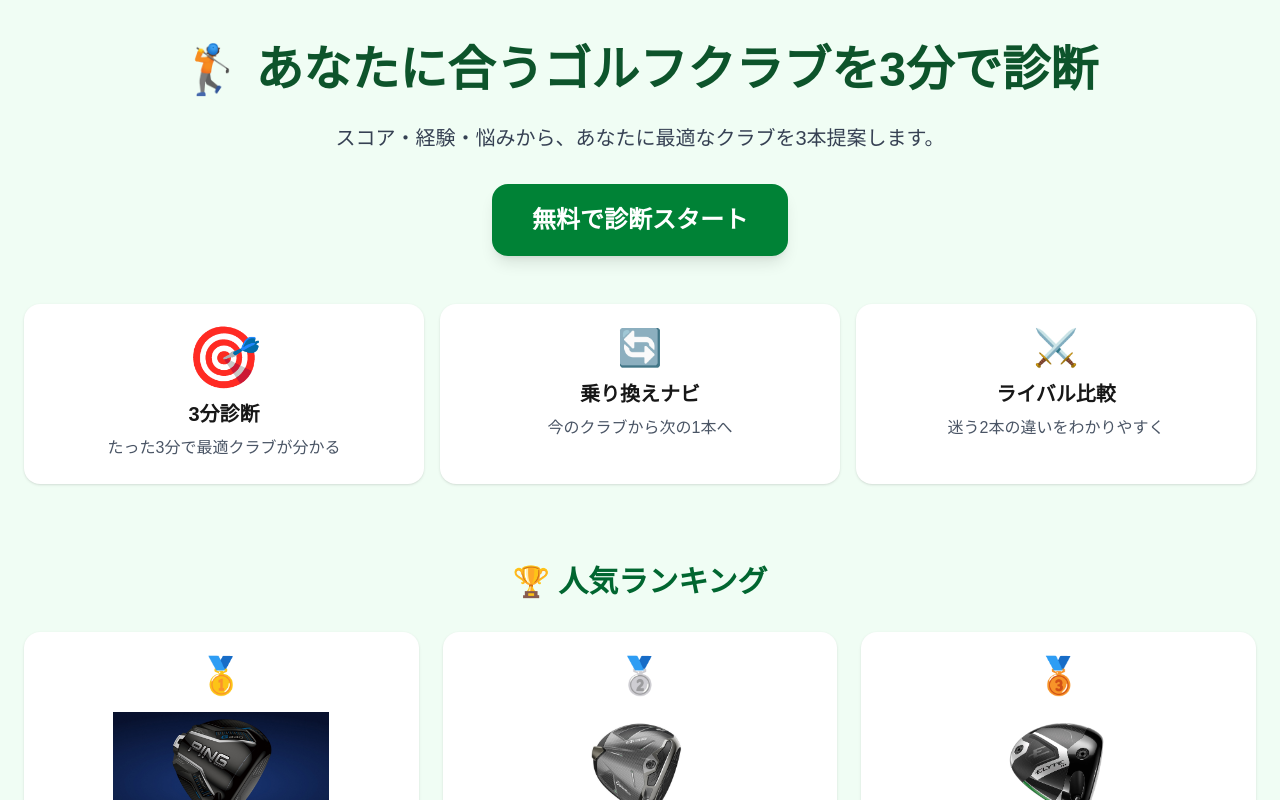
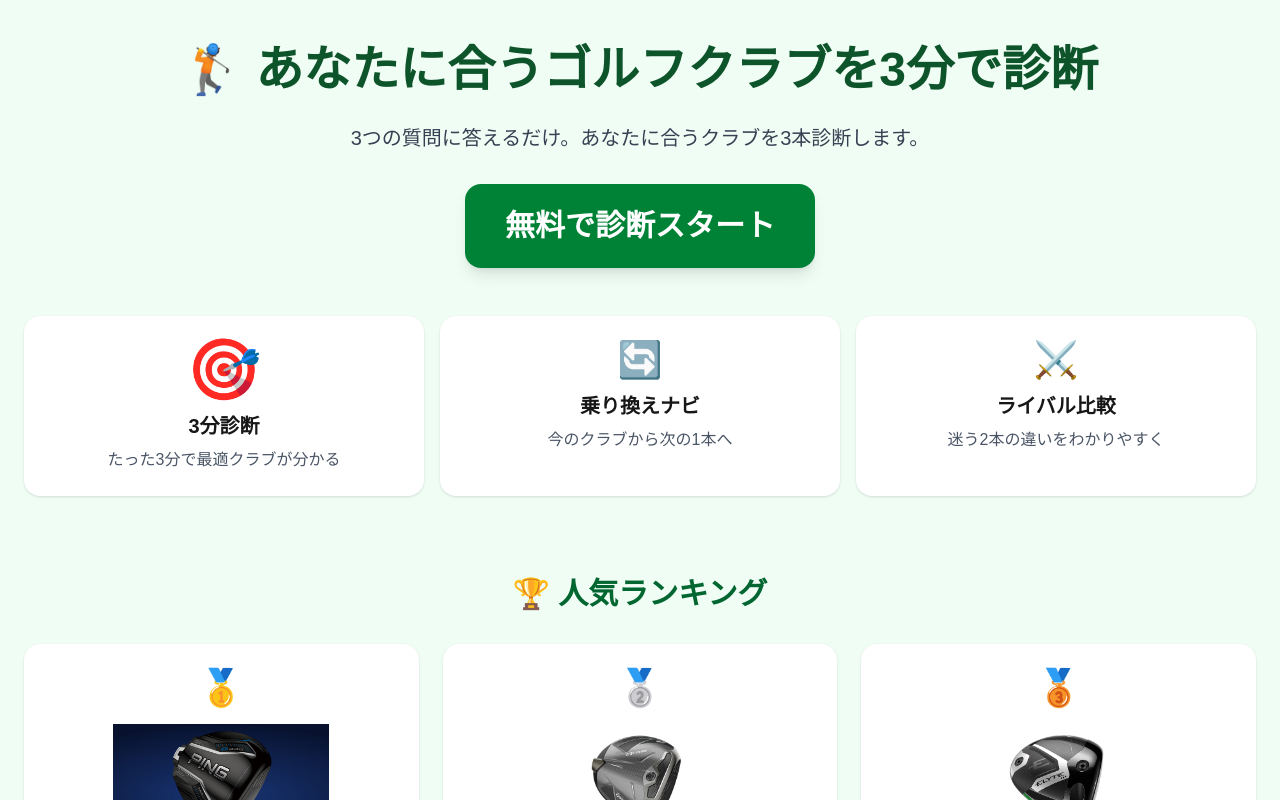
Before and after one commit to teru2boze/golf-club-hunter, a Next.js app: page / in a window 1280 px wide. Shown: the top 800 px of the page. Built offline with nearby package versions, Linux system fonts and the light colour scheme.

Commit message:
Improve hero section

```diff
--- a/app/page.tsx
+++ b/app/page.tsx
@@ -298,7 +298,7 @@ export default function Home() {
 </h1>
 
         <p className="mt-6 text-xl text-gray-700">
-          スコア・経験・悩みから、あなたに最適なクラブを3本提案します。
+          3つの質問に答えるだけ。あなたに合うクラブを3本診断します。
         </p>
 
         <button
@@ -308,7 +308,7 @@ export default function Home() {
             setResult(false);
             setConcern("");
           }}
-          className="mt-8 rounded-2xl bg-green-700 px-10 py-5 text-2xl font-bold text-white shadow-lg hover:bg-green-800 transition"
+          className="mt-8 rounded-2xl bg-green-700 px-10 py-6 text-3xl font-bold text-white shadow-lg hover:bg-green-800 transition"
         >
           無料で診断スタート
         </button>
```
